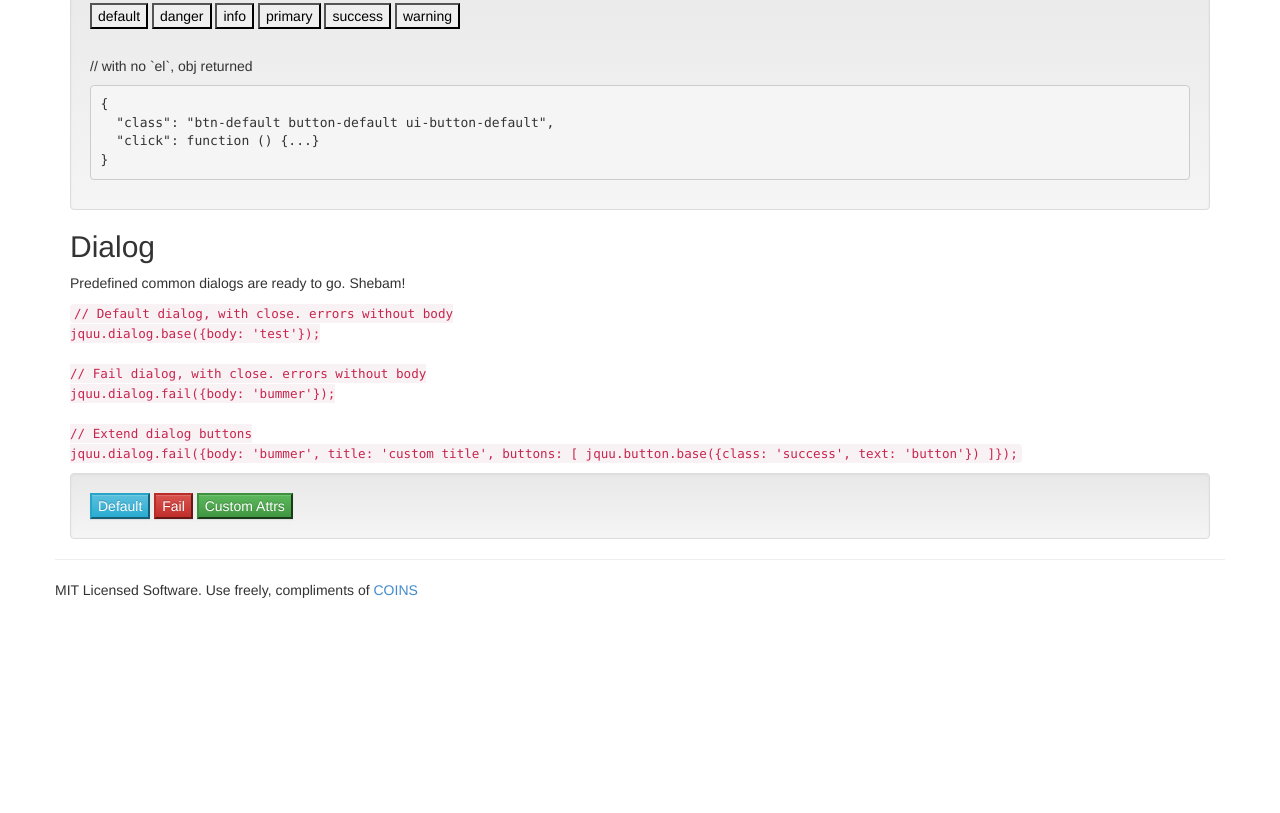
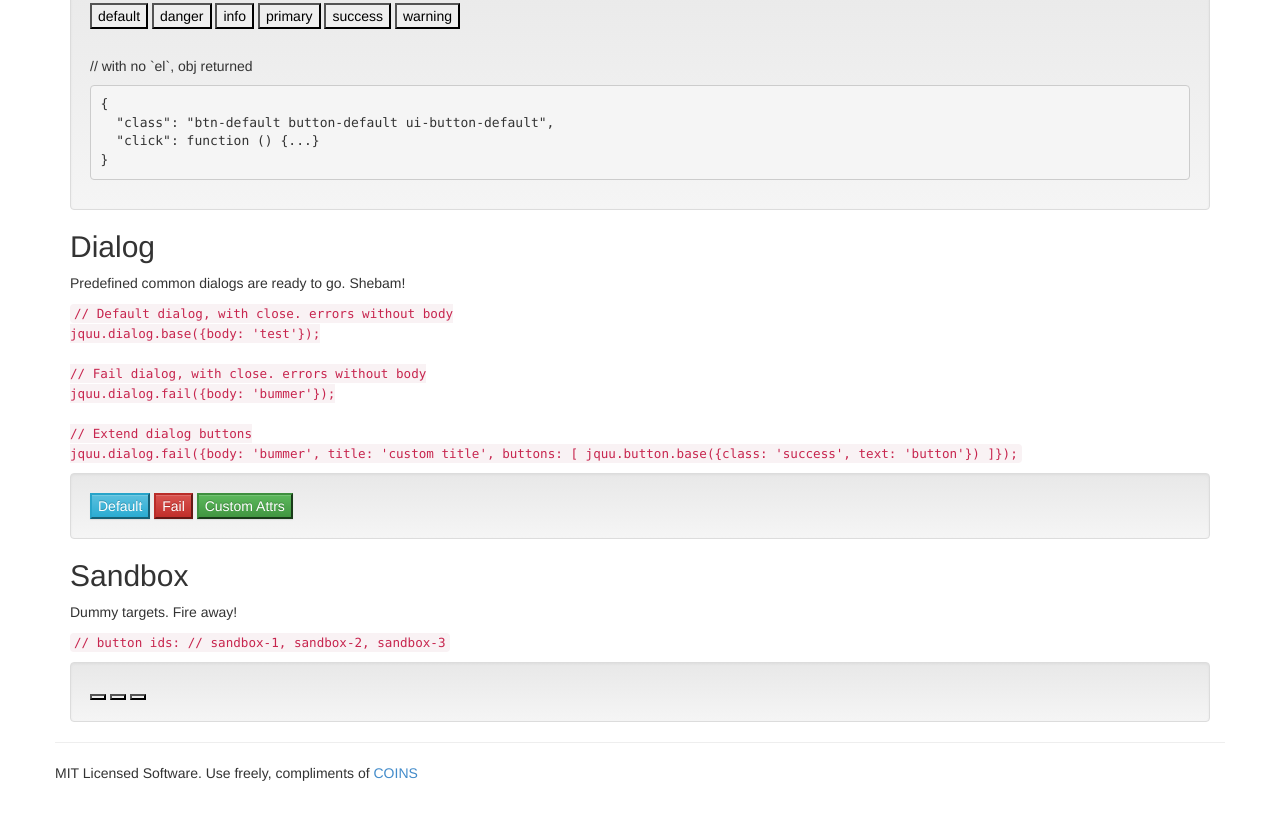
Before and after one commit to MRN-Code/coins-jquery-ui-utilities, a website with bundled scripts: page demo/index.html in a window 1280 px wide. Shown: the part 701-1514 px from the top of the page. Before the commit the page ends 1331 px from the top, so only its background shows below. Built offline with nearby package versions, Linux system fonts and the light colour scheme.

Commit message:
Update README

```diff
--- a/demo/index.html
+++ b/demo/index.html
@@ -150,6 +150,27 @@
             </script>
       </div>
 
+        <div class="col-md-12">
+          <h2>Sandbox</h2>
+            <p>
+              <p>
+                Dummy targets.  Fire away!
+              </p>
+              <code>
+                    // button ids:
+                    // sandbox-1, sandbox-2, sandbox-3
+              </code>
+          </p>
+            <div class="well">
+                <button role="button" id="sandbox-1"></button>
+                <button role="button" id="sandbox-2"></button>
+                <button role="button" id="sandbox-3"></button>
+            </div>
+            <script>
+                jQuery('.dia').button();
+            </script>
+      </div>
+
       <hr>
 
       <footer>
```
Also changed, not shown: README.md.
